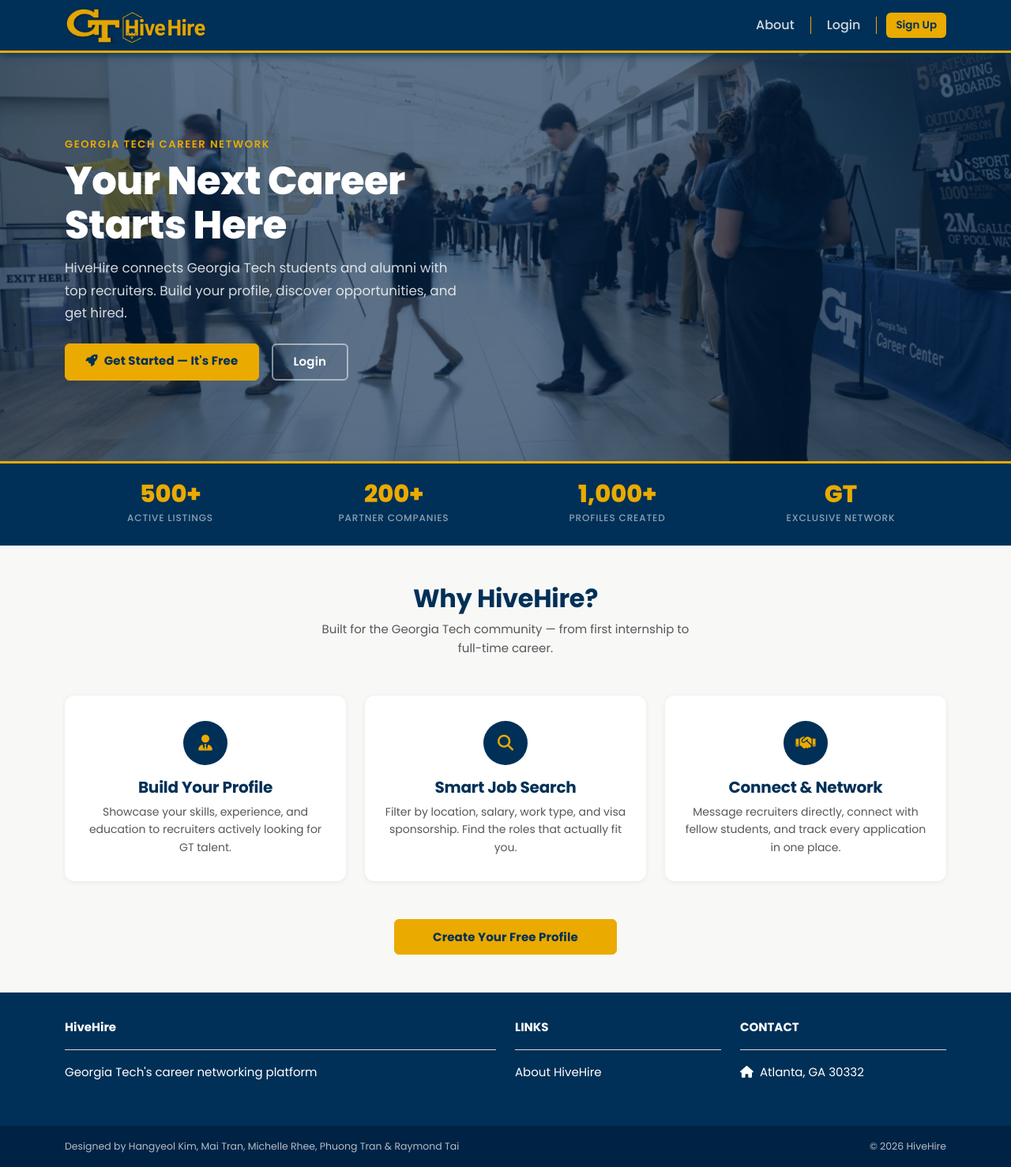
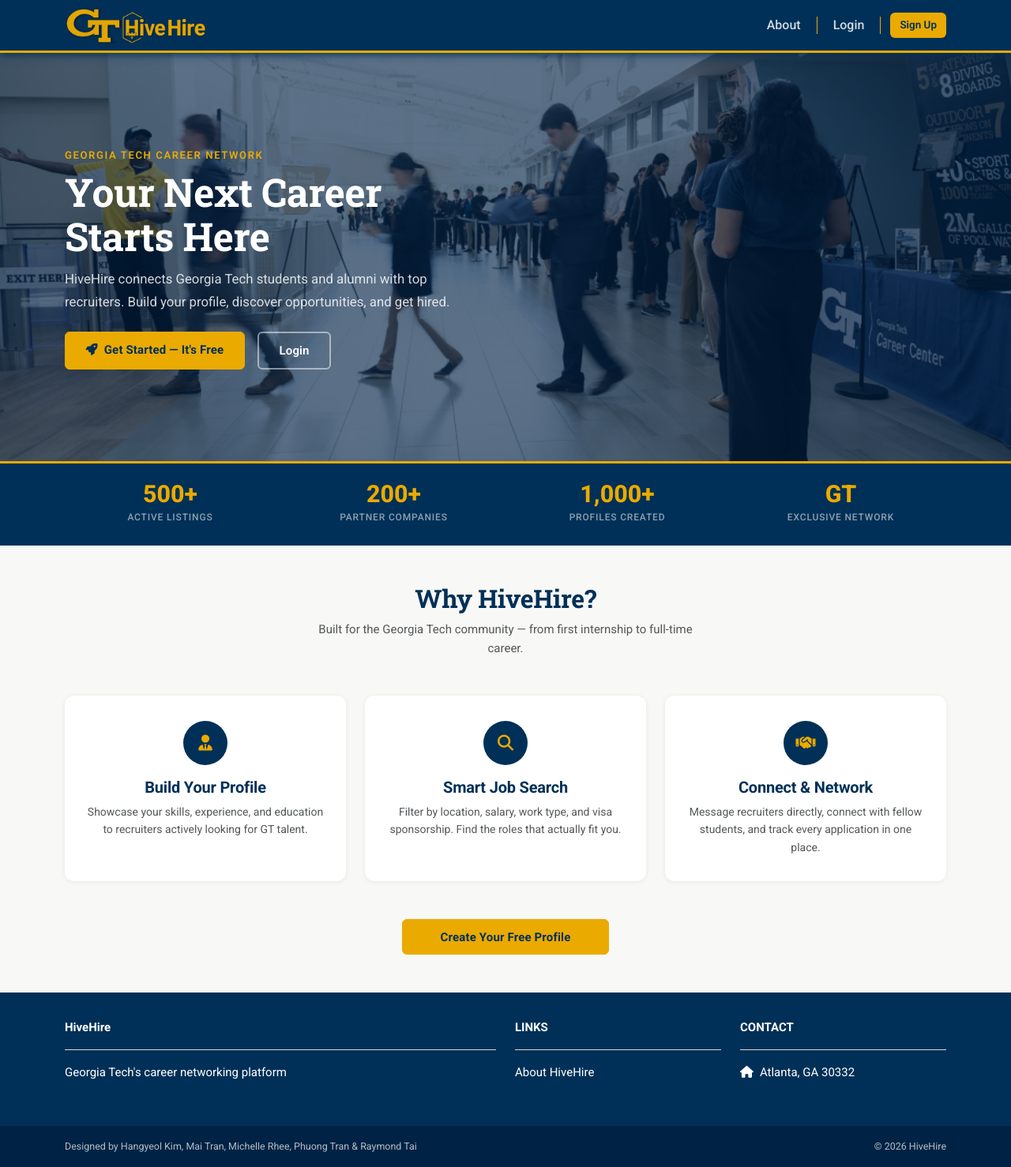
Before and after one commit to khansmoody/JobLink-Django, a Django app: page / in a window 1280 px wide. Shown: the whole page at 79% size. Run offline with Django 5.2, Linux system fonts and the light colour scheme; some libraries are stand-ins or nearby versions.

Commit message:
UI UPDATE: changed font to GT's roboto

```diff
--- a/home/templates/home/index.html
+++ b/home/templates/home/index.html
@@ -29,9 +29,9 @@
     <div class="row align-items-center">
       <div class="col-lg-7">
         {% if user.is_authenticated %}
-          <p class="hero-eyebrow mb-2" style="font-size: 1.2rem;">Welcome back!</p>
+          <p class="hero-eyebrow mb-2" style="font-size: 1.2rem;">Welcome back,</p>
           <h1 class="hero-title">
-            {% if user.first_name %}{{ user.first_name }}{% else %}{{ user.username }}{% endif %}
+            {% if user.first_name %}{{ user.first_name }}!{% else %}{{ user.username }}!{% endif %}
           </h1>
           {% if user.role == 'job_seeker' %}
             <p class="hero-subtitle">Your next opportunity is waiting. Keep your profile sharp and stay ahead of the competition.</p>
--- a/joblink/templates/base.html
+++ b/joblink/templates/base.html
@@ -8,13 +8,22 @@
     <link rel=
       "stylesheet" href="https://cdnjs.cloudflare.com/ajax/libs/font-awesome/6.1.1/css/all.min.css">
     <link href=
-      "https://fonts.googleapis.com/css2?family=Poppins:wght@300;400;500;600;700;800&display=swap" rel="stylesheet">
+      "https://fonts.googleapis.com/css2?family=Roboto:wght@300;400;500;600;700;800&family=Roboto+Slab:wght@400;600;700&display=swap" rel="stylesheet">
     <script src=
       "https://cdn.jsdelivr.net/npm/bootstrap@5.3.3/dist/js/bootstrap.bundle.min.js"crossorigin="anonymous">
     </script>
     <link rel="stylesheet" type="text/css" href="{% static 'css/style.css' %}">
     <meta name="viewport" content="width=device-width, initial-scale=1" />
     <style>
+      * {
+        font-family: 'Roboto', sans-serif;
+      }
+      button, input, select, textarea, .btn, .form-control, .form-select, .dropdown-item {
+        font-family: 'Roboto', sans-serif !important;
+      }
+      h1, h2, h3 {
+        font-family: 'Roboto Slab', serif;
+      }
       .hh-nav {
         background: #003057;
         padding: 0;
```
Also changed, not shown: db.sqlite3.
